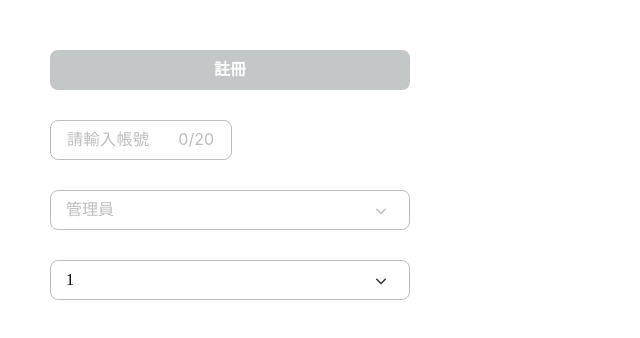
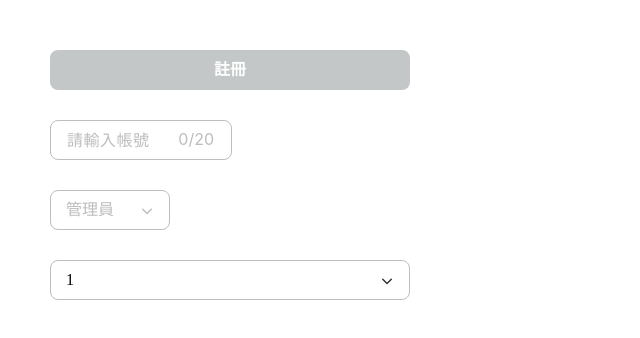
Before and after one commit to Pinkowo/classswift-ui-components, a React (Create React App) app: page / in a window 1280 px wide. Shown: the top 338 px of the page, without its empty margins (0-640 px from the left). Built offline with nearby package versions, Linux system fonts and the light colour scheme.

Commit message:
style: verticle center / add buttonBox in dropdown

```diff
--- a/src/App.js
+++ b/src/App.js
@@ -15,9 +15,9 @@ function App() {
       <Input text="帳號" type="text" placeholder='請輸入帳號' inputStyle={{ width: 182 }}
         value={value} setValue={setValue} inputClass={style.input} maxLength={20} />
 
-      <Dropdown value={dropValue} setValue={setDropValue} disabled
+      <Dropdown value={dropValue} setValue={setDropValue} dropdownStyle={{ width: 120 }} isSplit disabled
         dropdownClass={{ dropdown: style.dropdown, select: style.select, modal: style.modal }}>
-        <DropButton text="管理員" onClick={() => console.log('1')} />
+        <DropButton text="管理員管理員管理員管理員" onClick={() => console.log('1')} />
         <DropButton text="教師" onClick={() => console.log('2')} />
         <DropButton text="學生" onClick={() => console.log('3')} />
       </Dropdown>
--- a/src/components/Dropdown.js
+++ b/src/components/Dropdown.js
@@ -30,7 +30,9 @@ export const Dropdown = ({ value, setValue, children, dropdownClass, dropdownSty
             <button type="button" ref={buttonRef} className={`${disabled ? style.disabledSelect : style.select}
             ${dropdownClass.select} ${openModal && !disabled ? isSplit ? style.selectedSplit : style.selected : ''}`}
                 onClick={() => setOpenModal(!openModal)}>
-                {value}
+                <div className={style.buttonBox}>
+                    {value}
+                </div>
                 <ArrowDown className={style.arrow} />
             </button>
             <div ref={modalRef} style={{ maxHeight: scrollHeight }}
@@ -64,8 +66,11 @@ export const DropButton = ({ text, value, setValue, onClick, setOpenModal, modal
             type="button"
             ref={buttonRef}
             onClick={handleClick}
-            style={{ color: value === text ? '#0A8CF0' : '#000' }}>
-            {text}
+            style={{ color: value === text ? '#0A8CF0' : '#000' }}
+            className={style.dropButton}>
+            <div className={style.buttonBox}>
+                {text}
+            </div>
         </button>
     );
 };
--- a/src/components/Input.js
+++ b/src/components/Input.js
@@ -62,7 +62,7 @@ export const InputContent = ({ type = 'text', name, placeholder, value, setValue
             className={`${style.input}
             ${isError && !disabled ? style.error : ''}
             ${disabled ? style.inputDisabled : ''}`}
-            style={{ paddingRight: maxLength ? 68 : 0 }}
+            style={{ paddingRight: maxLength ? 60 : 0 }}
             disabled={disabled}
         />
     );
--- a/src/components/button.module.css
+++ b/src/components/button.module.css
@@ -8,6 +8,7 @@
     align-items: center;
     justify-content: center;
     transition: all 0.3s ease;
+    line-height: 150%;
 }
 
 .default {
--- a/src/components/dropdown.module.css
+++ b/src/components/dropdown.module.css
@@ -5,9 +5,21 @@
 }
 
 .dropdown button {
-    padding-left: 15px;
+    padding: 0 15px;
     font: normal normal normal 16px/22px Source Sans Pro;
     width: 100%;
+    line-height: 150%;
+}
+
+.buttonBox {
+    white-space: nowrap;
+    overflow: hidden;
+    text-overflow: ellipsis;
+}
+
+.select>.buttonBox,
+.disabledSelect>.buttonBox {
+    padding-right: 20px;
 }
 
 .select {
@@ -18,8 +30,6 @@
     transition: 0.3s ease;
     position: relative;
     line-height: 83%;
-    padding: 0;
-
     height: 100%;
     border: 1px solid #BDBDBD;
     color: #000000;
@@ -42,7 +52,6 @@
     align-items: center;
     transition: 0.3s ease;
     position: relative;
-    line-height: 83%;
 
     height: 100%;
     border: 1px solid #BDBDBD;
@@ -51,7 +60,7 @@
 
 .arrow {
     position: absolute;
-    right: 16px;
+    right: 10px;
     transition: 0.3s ease;
 }
 
--- a/src/components/input.module.css
+++ b/src/components/input.module.css
@@ -24,7 +24,6 @@
 }
 
 .input {
-    width: 100%;
     height: var(--height);
     background-color: #fff;
     border: 1px solid #BDBDBD;
@@ -36,6 +35,7 @@
     letter-spacing: 0.51px;
     color: #000000;
     box-sizing: border-box;
+    padding-top: 2px;
 }
 
 .input:focus {
```
Also changed, not shown: 5 other files (tests, documents, lock files or other folders).
